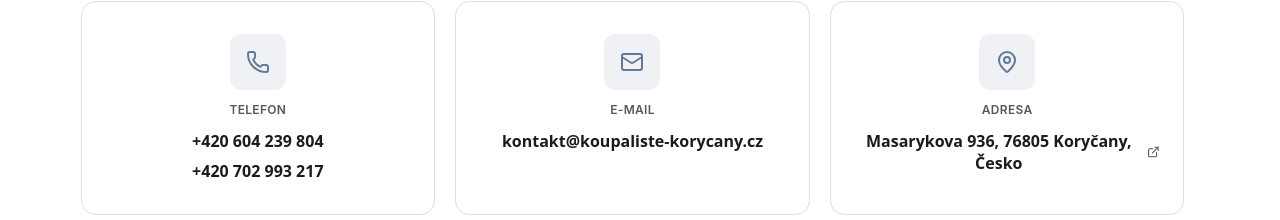
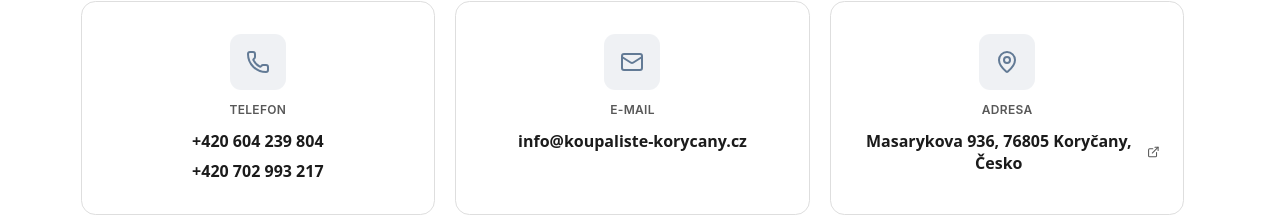
Before and after one commit to mirmachynka/koupaliste-korycany.cz, a React (Vite) app: page / in a window 1280 px wide. Shown: the part 4546-4766 px from the top of the page. Built offline with nearby package versions, Linux system fonts and the light colour scheme; a web font is replaced by a local one.

Commit message:
changed contact email

```diff
--- a/components/contact-section.tsx
+++ b/components/contact-section.tsx
@@ -18,8 +18,8 @@ const contactItems = [
   {
     icon: Mail,
     label: "E-mail",
-    value: "kontakt@koupaliste-korycany.cz",
-    href: "mailto:kontakt@koupaliste-korycany.cz",
+    value: "info@koupaliste-korycany.cz",
+    href: "mailto:info@koupaliste-korycany.cz",
   },
   {
     icon: MapPin,
```
